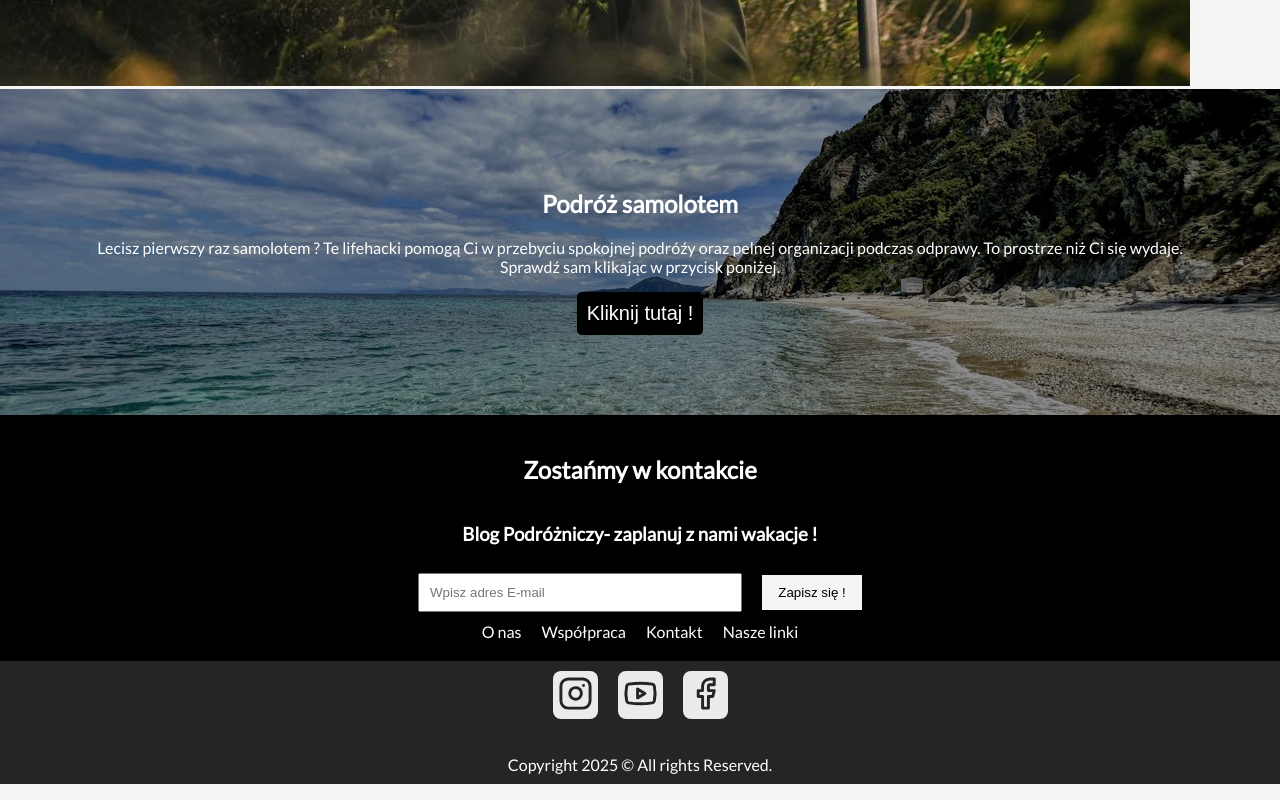
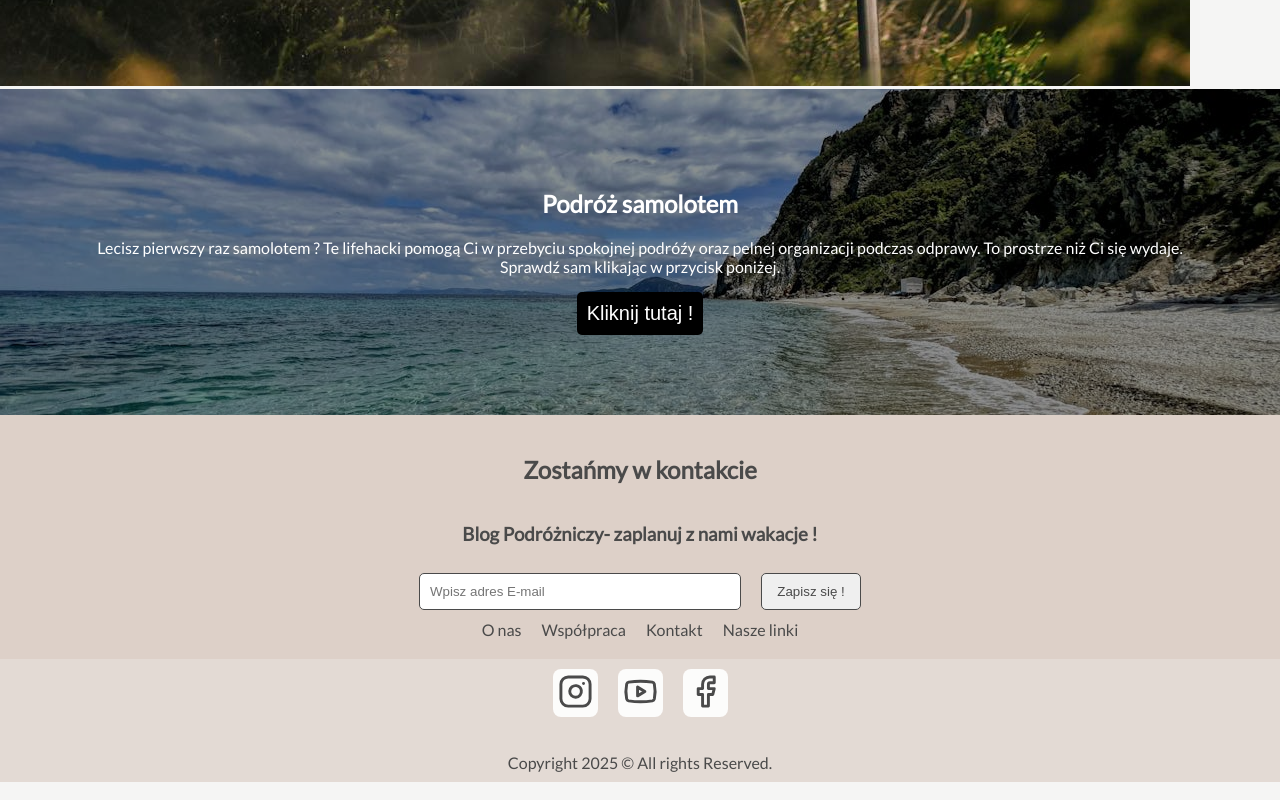
Before and after one commit to bartoszsmorawski/travel__blog, a Vue app: page / in a window 1280 px wide. Shown: the part 4119-4919 px from the top of the page. Built offline with nearby package versions, Linux system fonts and the light colour scheme.

Commit message:
Added new colof of icones in SocialMedia.vue and change new styled in FooterSection.vue

```diff
--- a/src/components/molecules/SocialMedia.vue
+++ b/src/components/molecules/SocialMedia.vue
@@ -1,13 +1,13 @@
 <template>
     <div class="SocialMedia">
         <a class="SocialMediaIcon" href="https://www.instagram.com/">
-            <Instagram :size="35" color="#000000d8" class="icoInstagram" />
+            <Instagram :size="35" color="#4A4A4A" class="icoInstagram" />
         </a>
         <a class="SocialMediaIcon" href="https://www.youtube.com/">
-            <Youtube :size="35" color="#000000d8" class="icoYouTube" />
+            <Youtube :size="35" color="#4A4A4A" class="icoYouTube" />
         </a>
         <a class="SocialMediaIcon" href="https://www.facebook.com/">
-            <Facebook :size="35" color="#000000d8" class="icoFacebook" />
+            <Facebook :size="35" color="#4A4A4A" class="icoFacebook" />
         </a>
     </div>
 </template>
--- a/src/components/organisms/FooterSection.vue
+++ b/src/components/organisms/FooterSection.vue
@@ -18,7 +18,6 @@
             <SocialMedia />
             <p class="Copyright">Copyright 2025 © All rights Reserved.</p>
         </div>
-
     </footer>
 </template>
 <script setup>
@@ -35,38 +34,42 @@ defineProps({
     justify-content: center;
     align-items: center;
     padding: 20px;
-    background-color: #000000;
-    color: #fff;
+    background-color: #DDD0C8;
+    color: #4A4A4A;
 }
 
 .input {
     padding: 10px;
     margin: 10px;
     width: 300px;
+    border: solid 1px #4A4A4A;
+    border-radius: 5px;
+    color: #4A4A4A;
+
 }
 
 .button {
     padding: 10px;
     margin: 10px;
     width: 100px;
-    background-color: #f5f5f5;
-    color: #000;
-    border: none;
+    border: solid 1px #4A4A4A;
+    border-radius: 5px;
+    color: #4A4A4A;
     cursor: pointer;
 }
 
 .subMenuItem {
-    color: #fff;
+    color: #4A4A4A;
     text-decoration: none;
     padding: 10px;
 }
 
 .FooterBottom {
-    background-color: #000000d8;
+    background-color: #ddd0c8b8;
 }
 
 .Copyright {
-    color: #fff;
+    color: #4A4A4A;
     text-align: center;
     padding: 10px;
 }
@@ -77,4 +80,5 @@ defineProps({
     gap: 20px;
     padding: 10px;
 }
+
 </style>
```
